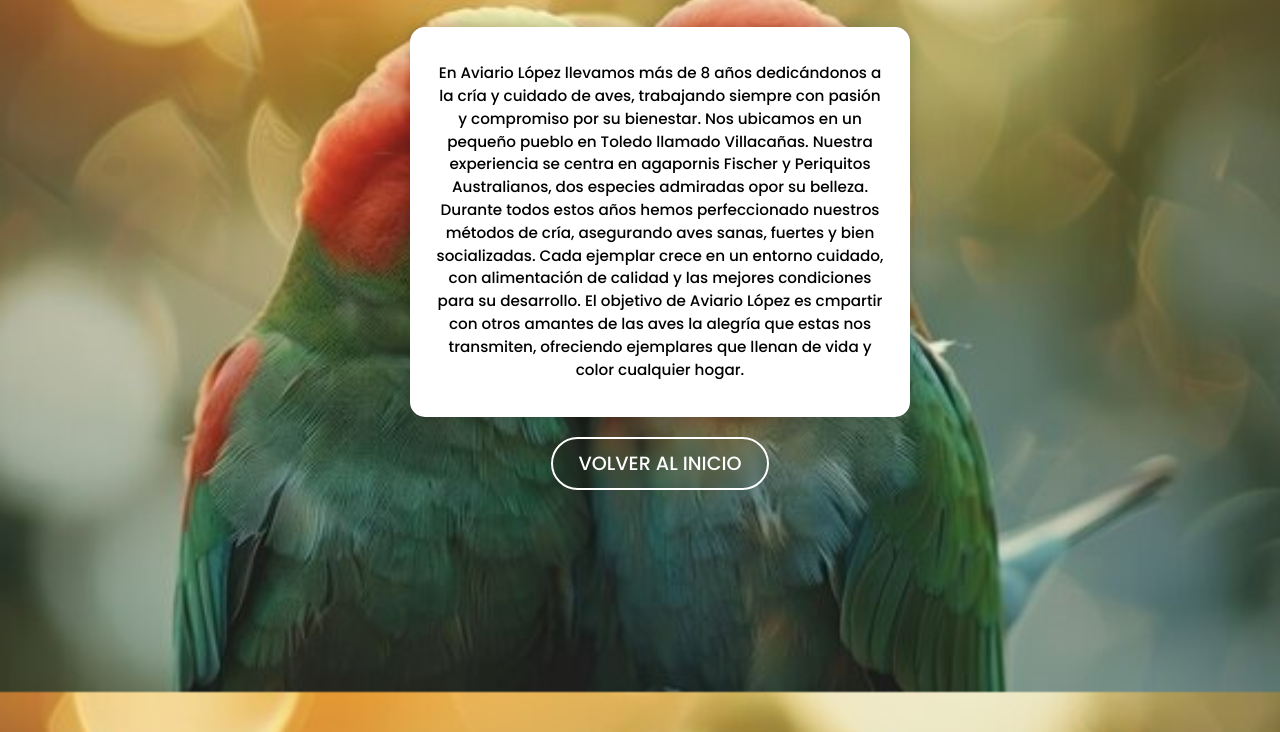
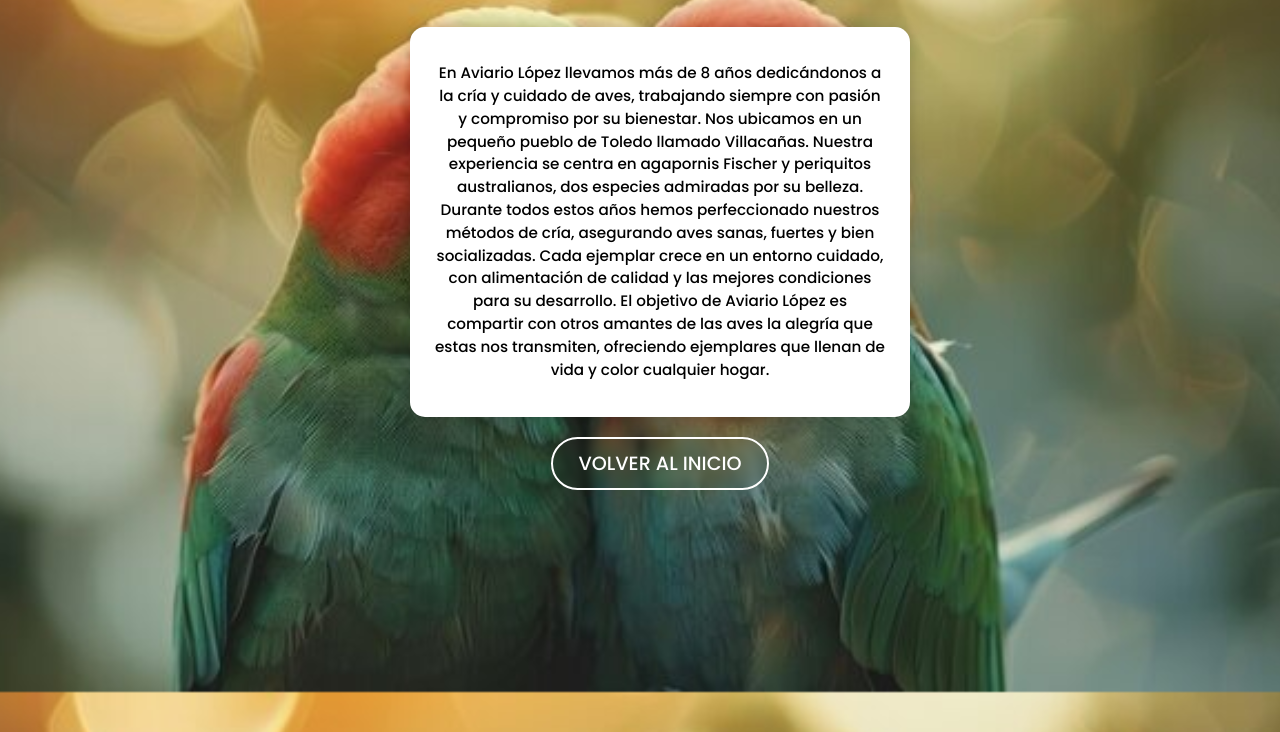
Before and after one commit to jorgefernandez2112/AviarioLopez, a plain HTML site: page SobreNosotros.html in a window 1280 px wide. Shown: the part 108-840 px from the top of the page. Drawn offline with Linux system fonts and the light colour scheme; files that its build step writes are made by us from their sources; files whose address does not match are found by name.

Commit message:
Update SobreNosotros.html

```diff
--- a/SobreNosotros.html
+++ b/SobreNosotros.html
@@ -6,7 +6,7 @@
     <title>Sobre Nosotros - Aviario López</title>
 
     <!-- Enlace al CSS -->
-    <link rel="stylesheet" href="../AVIARIO_LOPEZ/css/estilos.css">
+    <link rel="stylesheet" href="css/estilos.css">
 
     <!-- Fuente bonita y minimalista -->
     <link href="https://fonts.googleapis.com/css2?family=Poppins:wght@300;500;700&display=swap" rel="stylesheet">
@@ -14,7 +14,6 @@
 <body>
     <div class="overlay">
         <header>
-            <!-- Título -->
             <h1 class="titulo">SOBRE NOSOTROS</h1>
         </header>
 
@@ -22,13 +21,14 @@
             <div class="cuadro-blanco">
                 <p>
                     En Aviario López llevamos más de 8 años dedicándonos a la cría y cuidado de aves, trabajando siempre con pasión y compromiso por su bienestar.
-                    Nos ubicamos en un pequeño pueblo en Toledo llamado Villacañas.
-                    Nuestra experiencia se centra en agapornis Fischer y Periquitos Australianos, dos especies admiradas opor su belleza.
-                    Durante todos estos años hemos perfeccionado nuestros métodos de cría, asegurando aves sanas, fuertes y bien socializadas. Cada ejemplar
-                    crece en un entorno cuidado, con alimentación de calidad y las mejores condiciones para su desarrollo.
-                    El objetivo de Aviario López es cmpartir con otros amantes de las aves la alegría que estas nos transmiten, ofreciendo ejemplares que llenan de vida y color cualquier hogar.
+                    Nos ubicamos en un pequeño pueblo de Toledo llamado Villacañas.
+                    Nuestra experiencia se centra en agapornis Fischer y periquitos australianos, dos especies admiradas por su belleza.
+                    Durante todos estos años hemos perfeccionado nuestros métodos de cría, asegurando aves sanas, fuertes y bien socializadas.
+                    Cada ejemplar crece en un entorno cuidado, con alimentación de calidad y las mejores condiciones para su desarrollo.
+                    El objetivo de Aviario López es compartir con otros amantes de las aves la alegría que estas nos transmiten, ofreciendo ejemplares que llenan de vida y color cualquier hogar.
                 </p>
             </div>
+
             <a href="index.html" class="volverSN">VOLVER AL INICIO</a>
         </main>
     </div>
```
